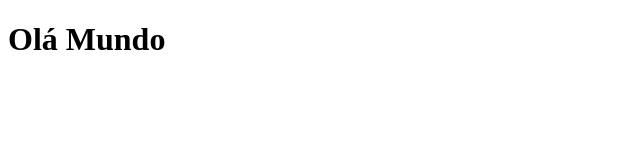
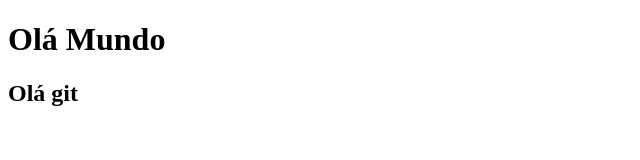
Before and after one commit to b-valduga/teste_git2, a plain HTML site: page 1_branches/index.html in a window 1280 px wide. Shown: the whole page, without its empty margins (0-640 px from the left). Drawn offline with Linux system fonts and the light colour scheme.

Commit message:
outra funcionalidade

```diff
--- a/1_branches/index.html
+++ b/1_branches/index.html
@@ -7,5 +7,6 @@
 </head>
 <body>
     <h1>Olá Mundo</h1>
+    <h2>Olá git</h2>
 </body>
 </html>
```
